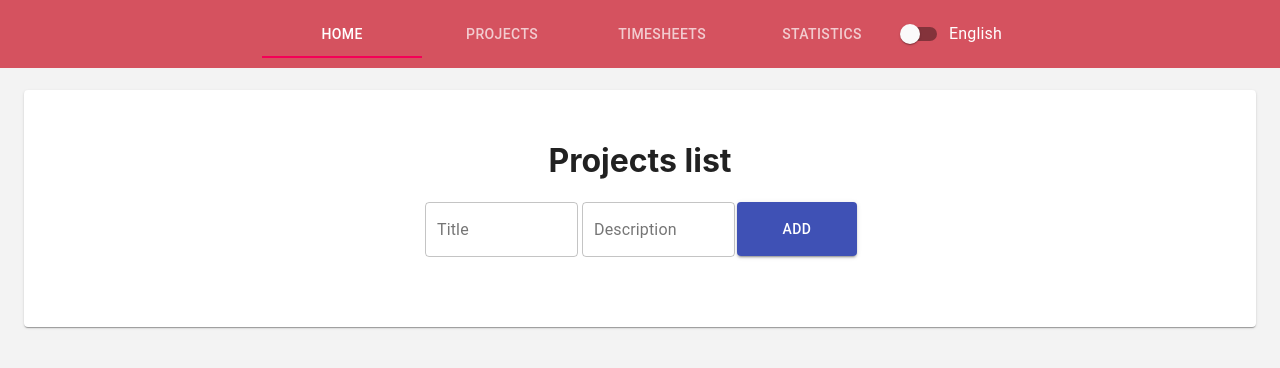
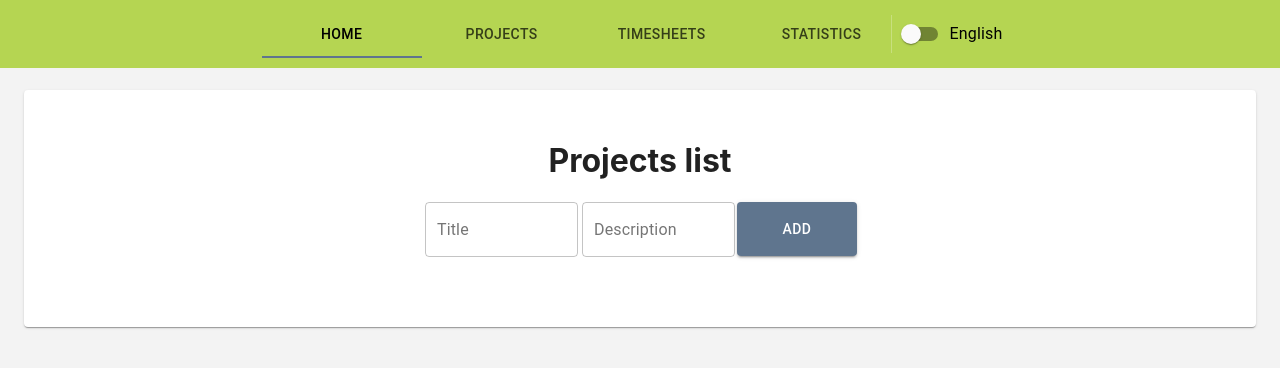
Before and after one commit to AndKorbiel/timesheet-app, a React (Create React App) app in the folder client/: page /projects in a window 1280 px wide. Shown: the top 368 px of the page. Built offline with nearby package versions, Linux system fonts and the light colour scheme; no server answers.

Commit message:
Translations update

```diff
--- a/client/src/App.js
+++ b/client/src/App.js
@@ -1,16 +1,31 @@
 import React from 'react';
 import Navbar from "./components/Navbar";
+import { MuiThemeProvider, createMuiTheme } from '@material-ui/core/styles';
 
 import './styles/App.scss';
+
+const theme = createMuiTheme({
+    palette: {
+        primary: {
+            main: '#5F758E'
+        },
+        secondary: {
+            main: '#5F758E'
+        }
+    }
+});
 
 class App extends React.Component {
     state = {}
 
     render() {
         return (
-            <div className="App">
-                <Navbar />
-            </div>
+            <MuiThemeProvider theme={theme}>
+                <div className="App">
+                    <Navbar />
+                </div>
+            </MuiThemeProvider>
+
         );
     }
 }
--- a/client/src/components/CustomTable.js
+++ b/client/src/components/CustomTable.js
@@ -125,7 +125,7 @@ export default class CustomTable extends React.Component {
                                             value={this.state.temp.description} /> : el.description}</TableCell>
                                     <TableCell>
                                         {this.state.isEditing && el._id === this.state.temp._id &&
-                                        <Button variant="contained" onClick={() => this.handleEdit(el)}>
+                                        <Button variant="outlined" onClick={() => this.handleEdit(el)}>
                                             {this.props.translations.dialog_cancel}
                                         </Button>}
                                         {this.state.isEditing && el._id === this.state.temp._id &&
@@ -134,11 +134,11 @@ export default class CustomTable extends React.Component {
                                         </Button>
                                         }
                                         {!this.state.isEditing &&
-                                        <Button variant="contained" onClick={() => this.handleEdit(el)}>
+                                        <Button variant="contained" color="secondary" onClick={() => this.handleEdit(el)}>
                                             {this.props.translations.project_list_edit_label}
                                         </Button>}
                                         {!this.state.isEditing &&
-                                        <Button variant="contained" color="secondary" onClick={() => this.handleConfirmation(el)}>
+                                        <Button variant="outlined" color="secondary" onClick={() => this.handleConfirmation(el)}>
                                             {this.props.translations.project_list_remove_label}
                                         </Button>
                                         }
--- a/client/src/components/LanguageSwitcher.js
+++ b/client/src/components/LanguageSwitcher.js
@@ -23,7 +23,7 @@ function LanguageSwitcher(props) {
 
 
     return (
-        <FormControlLabel
+        <FormControlLabel className="lang-switch"
             control={<Switch checked={isChecked} onChange={handleChange} name="lang"/>}
             label={selectedLang}
         />
--- a/client/src/components/Navbar.js
+++ b/client/src/components/Navbar.js
@@ -2,6 +2,7 @@ import {useState} from "react";
 import ProjectsList from '../views/ProjectList';
 import LanguageSwitcher from './LanguageSwitcher';
 import Home from '../views/Home';
+import { connect } from "react-redux";
 
 import {
     BrowserRouter as Router,
@@ -16,7 +17,7 @@ import Statistics from "../views/Statistics";
 import Tabs from '@material-ui/core/Tabs';
 import Tab from '@material-ui/core/Tab';
 
-export default function Navbar() {
+function Navbar(props) {
     const [value, setValue] = useState(0);
 
     const handleChange = (event, newValue) => {
@@ -27,10 +28,10 @@ export default function Navbar() {
         <Router>
             <div className="navbar">
                 <Tabs value={value} onChange={handleChange}>
-                    <Tab value={0} label="Home" to='/' component={Link} />
-                    <Tab value={1} label="Projects"  to='/projects' component={Link}/>
-                    <Tab value={2} label="Timesheets"  to='/ts-list' component={Link}/>
-                    <Tab value={3} label="Statistics"  to='/statistics' component={Link}/>
+                    <Tab value={0} label={props.translations.menu_home} to='/' component={Link} />
+                    <Tab value={1} label={props.translations.menu_projects}  to='/projects' component={Link}/>
+                    <Tab value={2} label={props.translations.menu_timesheets}  to='/ts-list' component={Link}/>
+                    <Tab value={3} label={props.translations.menu_stats}  to='/statistics' component={Link}/>
                     <LanguageSwitcher />
                 </Tabs>
             </div>
@@ -43,3 +44,11 @@ export default function Navbar() {
         </Router>
     )
 }
+
+const mapStateToProps = state => {
+    return {
+        translations: state.translations[state.selectedLanguage]
+    }
+}
+
+export default connect(mapStateToProps, null)(Navbar)
--- a/client/src/styles/App.scss
+++ b/client/src/styles/App.scss
@@ -6,10 +6,10 @@
   flex-direction: column;
 
   .navbar {
-    background: #d5525f;
+    background: #b5d552;
     position: fixed;
     width: 100%;
-    color: #fff;
+    color: #000;
     padding: 10px 0;
     z-index: 99;
 
@@ -62,17 +62,21 @@
   }
 
   .MuiTableHead-root {
-    background: #d5525f;
+    background: #b5d552;
+  }
+
+  .MuiTableCell-head {
+    font-weight: bold;
   }
 
   .title-row {
-    background: #f5f5f5;
+    background: #fff;
     .MuiTableCell-root {
       font-weight: bold;
     }
   }
 
-  .inner-header{
+  .inner-header {
     background: #f5f5f5;
   }
 
@@ -83,4 +87,13 @@
       font-style: italic;
     }
   }
+
+  .lang-switch {
+    border-left: 1px solid #ffffff42;
+  }
+
+  .MuiButton-containedSecondary {
+    box-shadow: none;
+    margin: 0 2px;
+  }
 }
--- a/client/src/translations/index.js
+++ b/client/src/translations/index.js
@@ -31,7 +31,11 @@ export const translations = {
         project_list_edit_label: 'Edit',
         project_list_remove_label: 'Remove',
         datepicker_label: 'Choose date',
-        statistics_table_header: ["Date"]
+        statistics_table_header: ["Date"],
+        menu_home: 'Home',
+        menu_projects: 'Projects',
+        menu_timesheets: 'Timesheets',
+        menu_stats: 'Statistics'
     },
     Polski: {
         home_page_title: 'Witamy w aplikacji do Timesheetów',
@@ -65,6 +69,10 @@ export const translations = {
         project_list_edit_label: 'Edytuj',
         project_list_remove_label: 'Usuń',
         datepicker_label: 'Wybierz datę',
-        statistics_table_header: ["Data"]
+        statistics_table_header: ["Data"],
+        menu_home: 'Strona główna',
+        menu_projects: 'Projekty',
+        menu_timesheets: 'Timesheety',
+        menu_stats: 'Statystyki'
     }
 }
--- a/client/src/views/Statistics.js
+++ b/client/src/views/Statistics.js
@@ -103,12 +103,12 @@ class Statistics extends React.Component {
                                         {this.state.filters && this.state.filters.map(filter => {
                                             return (
                                                 <>
-                                                    <TableRow>
+                                                    <TableRow className="title-row">
                                                         <TableCell colSpan={5}>
                                                             {filter}
                                                         </TableCell>
                                                     </TableRow>
-                                                    <TableRow>
+                                                    <TableRow className="inner-header">
                                                         <TableCell></TableCell>
                                                         <TableCell>{this.props.translations.timesheets_list_table_project_name_label}</TableCell>
                                                         <TableCell>{this.props.translations.timesheets_list_table_hours}</TableCell>
--- a/client/src/views/TimesheetList.js
+++ b/client/src/views/TimesheetList.js
@@ -135,7 +135,8 @@ function TimeSheetList(props) {
                                                                     {formatDate(timesheet.selectedDate)}
                                                                 </TableCell>
                                                                 <TableCell>
-                                                                    <Button variant="contained" color="secondary" onClick={() => handleConfrimation( timesheet, project)}>
+                                                                    <Button variant="outlined" color="secondary"
+                                                                            onClick={() => handleConfrimation(timesheet, project)}>
                                                                         {props.translations.timesheets_list_table_remove}
                                                                     </Button>
                                                                 </TableCell>
```
